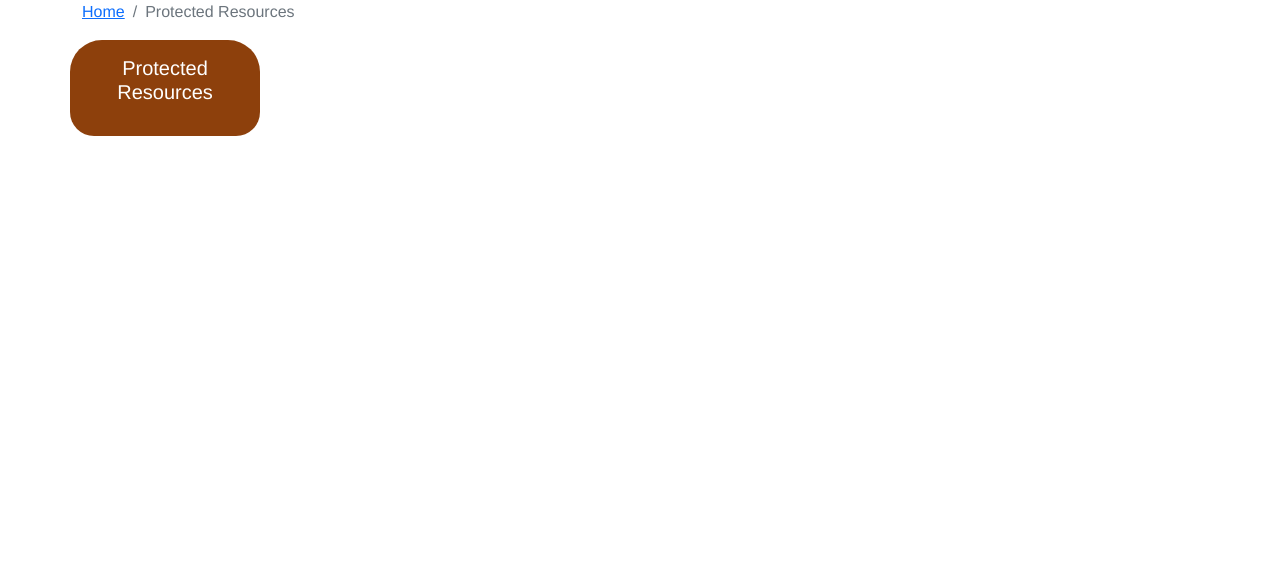
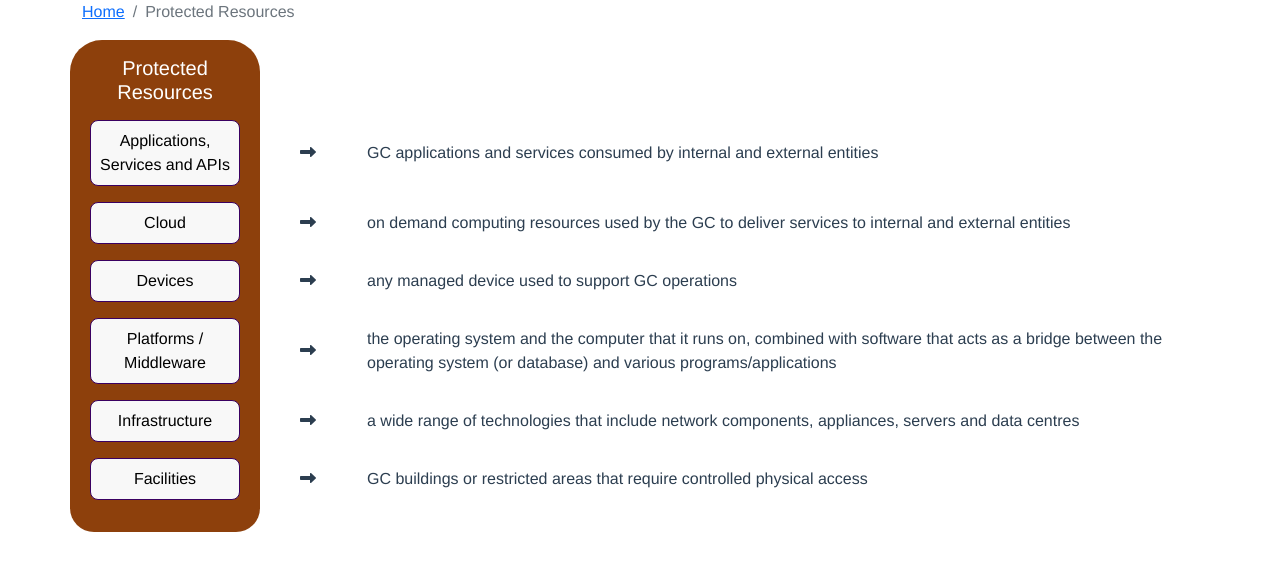
Before and after one commit to canada-ca/gc-icam_gija-gc, a Vue app: page /gc-icam_gijia-gc/protected-resources in a window 1280 px wide. Shown: the top 570 px of the page. Built offline with nearby package versions, Linux system fonts and the light colour scheme.

Commit message:
centralize protected resources

```diff
--- a/src/components/ProtectedResources.vue
+++ b/src/components/ProtectedResources.vue
@@ -1,73 +1,25 @@
 <template>
-  <Description :header="header" :mode="protectedResources" />
+  <Description
+    :header="header"
+    :mode="protectedResource"
+    :items="protectedResources"
+  />
 </template>
 
 <script>
 import Description from "./UI/Description.vue";
+import protectedResources from "../resources/protectedResources.json";
+
 export default {
   components: {
-    Description,
+    Description
   },
   data() {
     return {
       header: "Protected Resources",
-      protectedResources: "protectedResources",
-      identityManagements: [
-        {
-          id: "identity-proofing",
-          title: "Identity Proofing",
-          description:
-            "the function of collecting evidence [identity attributes] which supports a claim of identity [for a specific entity] and the validation and verification of that evidence so as to determine the veracity (or otherwise) of the claim",
-        },
-        {
-          id: "sponsorship",
-          title: "Sponsorship",
-          description:
-            "to formally establish that an organization or Non-Person Entities (NPE) entity requires access to GC resources",
-        },
-        {
-          id: "identity-establishment",
-          title: "Identity Establishment",
-          description:
-            "the creation of an authoritative record of identity that is relied on by others for subsequent government activities",
-        },
-        {
-          id: "entitlements-and",
-          title: "Entitlements and Roles",
-          description:
-            "the set of privileges or entitlements associated with an entity that support informed access control decisions",
-        },
-        {
-          id: "identity-lifecycle",
-          title: "Identity Lifecycle Management",
-          description:
-            "the provisioning, ongoing maintenance and de-provisioning of identity attributes",
-        },
-        {
-          id: "authoritative-attribute",
-          title: "Authoritative Attribute Exchange Service",
-          description:
-            "a broker between multiple, disparate Authoritative Sources and the consumers of the identity information",
-        },
-        {
-          id: "identity-repositories",
-          title: "Identity Repositories",
-          description: "any data repository that stores identity information",
-        },
-        {
-          id: "delegated-administration",
-          title: "Delegated Administration",
-          description:
-            "the de-centralization of certain system administration functions",
-        },
-        {
-          id: "user-self",
-          title: "User Self-Service",
-          description:
-            "the ability to allow users to specify or change certain identity attributes",
-        },
-      ],
+      protectedResource: "protectedResource",
+      protectedResources
     };
-  },
+  }
 };
 </script>
--- a/src/components/ProtectedResourcesCard.vue
+++ b/src/components/ProtectedResourcesCard.vue
@@ -1,5 +1,5 @@
 <template>
-  <base-card class="protectedResources">
+  <base-card class="protectedResource">
     <card-title
       ><router-link to="/protected-resources"
         >Protected <br />Resources</router-link
@@ -20,58 +20,23 @@
 import BaseCard from "./UI/BaseCard.vue";
 import PopoverButton from "./UI/PopoverButton.vue";
 import CardTitle from "./UI/BaseCardTitle.vue";
+import protectedResources from "../resources/protectedResources.json";
 export default {
   components: {
     BaseCard,
     PopoverButton,
-    CardTitle,
+    CardTitle
   },
   data() {
     return {
-      protectedResources: [
-        {
-          id: "applications-services",
-          title: "Applications, Services and APIs",
-          description:
-            "GC applications and services consumed by internal and external entities",
-        },
-        {
-          id: "cloud",
-          title: "Cloud",
-          description:
-            "on demand computing resources used by the GC to deliver services to internal and external entities",
-        },
-        {
-          id: "devices",
-          title: "Devices",
-          description: "any managed device used to support GC operations",
-        },
-        {
-          id: "platforms-middleware",
-          title: "Platforms / Middleware",
-          description:
-            "the operating system and the computer that it runs on, combined with software that acts as a bridge between the operating system (or database) and various programs/applications",
-        },
-        {
-          id: "infrastructure",
-          title: "Infrastructure",
-          description:
-            "a wide range of technologies that include network components, appliances, servers and data centres",
-        },
-        {
-          id: "facilities",
-          title: "Facilities",
-          description:
-            "GC buildings or restricted areas that require controlled physical access",
-        },
-      ],
+      protectedResources
     };
-  },
+  }
 };
 </script>
 
 <style>
-.protectedResources {
+.protectedResource {
   background-color: #8d400c;
 }
 </style>
--- /dev/null
+++ b/src/resources/protectedResources.json
@@ -0,0 +1,31 @@
+[{
+        "id": "applications-services",
+        "title": "Applications, Services and APIs",
+        "description": "GC applications and services consumed by internal and external entities"
+    },
+    {
+        "id": "cloud",
+        "title": "Cloud",
+        "description": "on demand computing resources used by the GC to deliver services to internal and external entities"
+    },
+    {
+        "id": "devices",
+        "title": "Devices",
+        "description": "any managed device used to support GC operations"
+    },
+    {
+        "id": "platforms-middleware",
+        "title": "Platforms / Middleware",
+        "description": "the operating system and the computer that it runs on, combined with software that acts as a bridge between the operating system (or database) and various programs/applications"
+    },
+    {
+        "id": "infrastructure",
+        "title": "Infrastructure",
+        "description": "a wide range of technologies that include network components, appliances, servers and data centres"
+    },
+    {
+        "id": "facilities",
+        "title": "Facilities",
+        "description": "GC buildings or restricted areas that require controlled physical access"
+    }
+]
```
